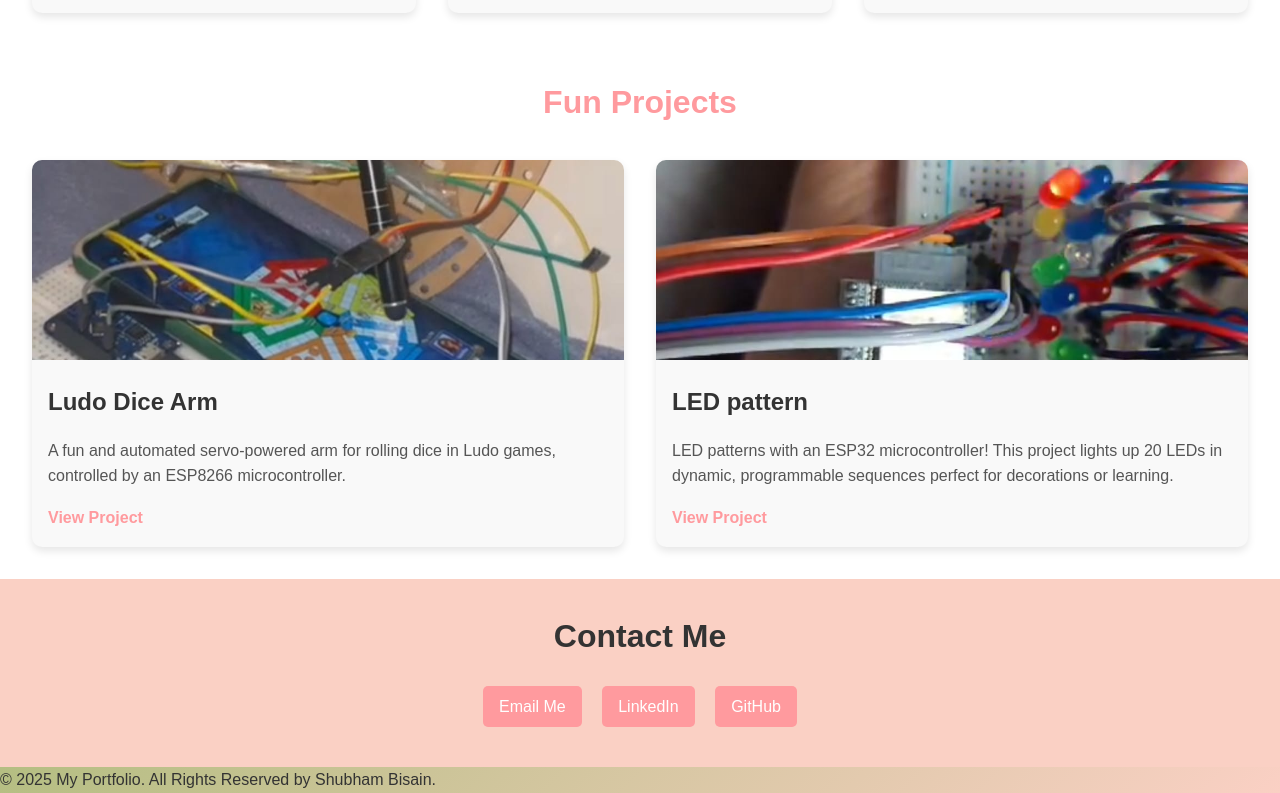
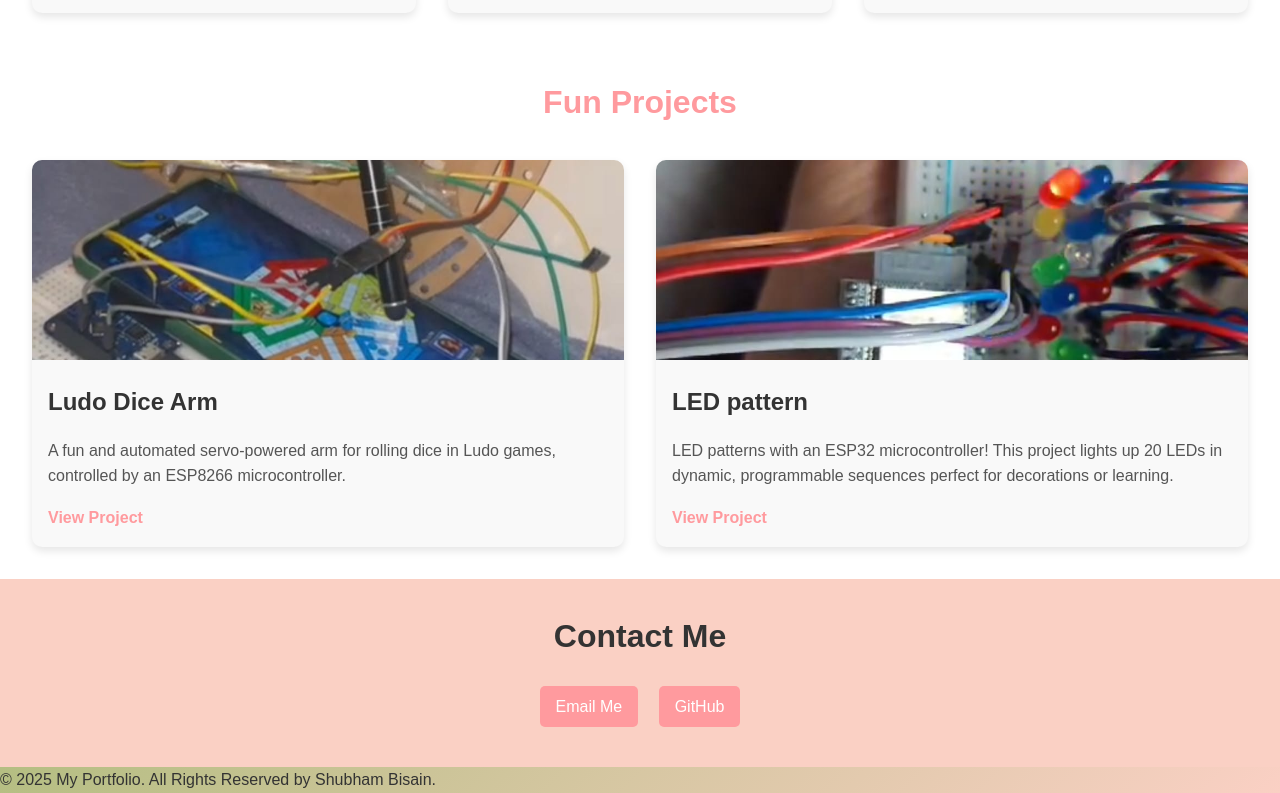
Before and after one commit to ShubhamBisain/My-Project-Portfolio, a plain HTML site: page index.html in a window 1280 px wide. Shown: the part 1342-2135 px from the top of the page. Drawn offline with Linux system fonts and the light colour scheme.

Commit message:
Update index.html

```diff
--- a/index.html
+++ b/index.html
@@ -98,7 +98,7 @@
   <section id="contact" class="contact">
     <h2>Contact Me</h2>
     <a href="mailto:shubham.bisain@hsrw.org">Email Me</a>
-    <a href="https://www.linkedin.com/in/shubham-bisain/">LinkedIn</a>
+
     <a href="https://github.com/ShubhamBisain?tab=repositories">GitHub</a>
   </section>
 
```
